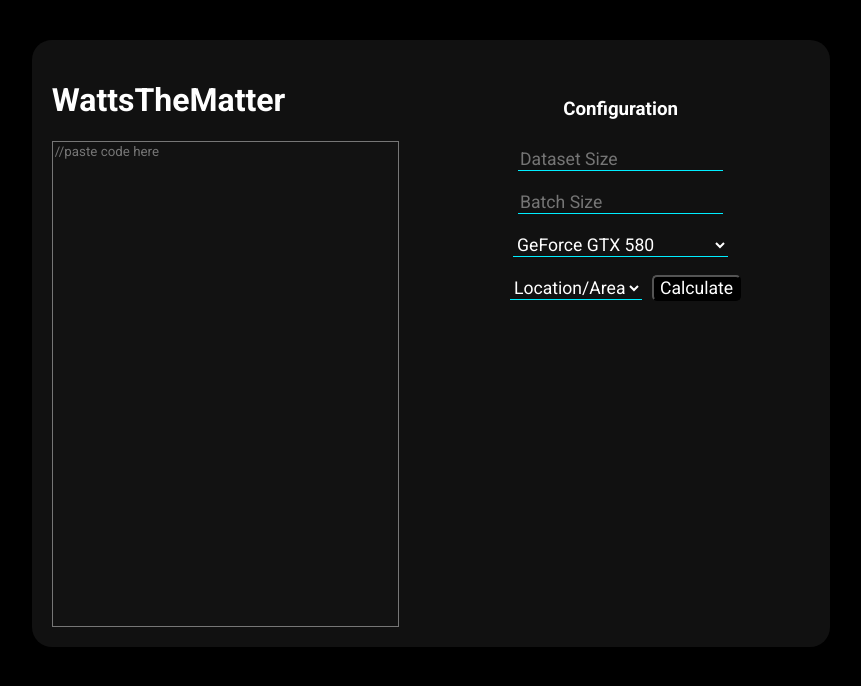
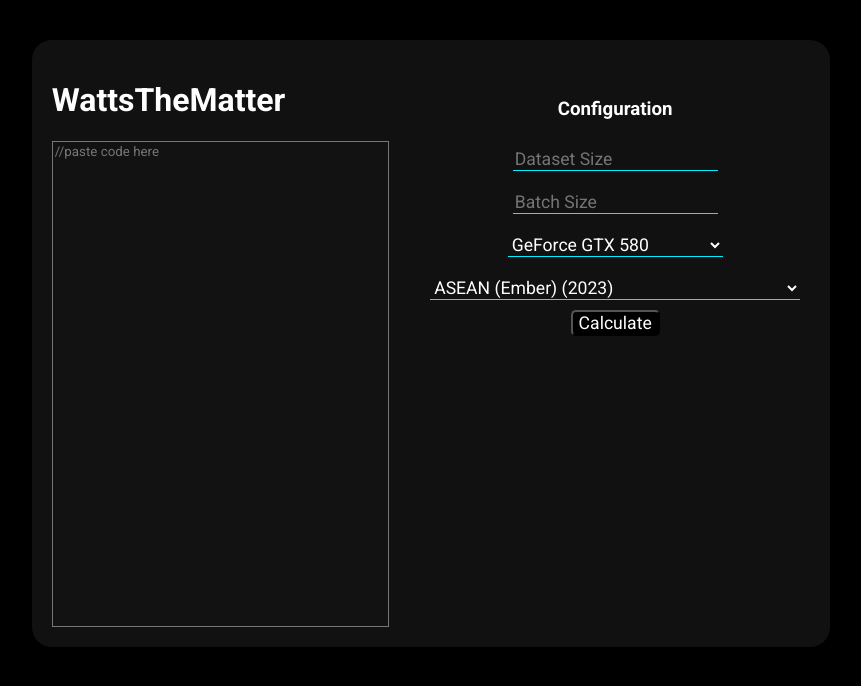
Before and after one commit to lkang172/EnergyHack, a React (Vite) app in the folder frontend/: page / in a window 1280 px wide. Shown: the top 686 px of the page, without its empty margins (209-1070 px from the left). Built offline with nearby package versions, Linux system fonts and the light colour scheme.

Commit message:
add regions and carbon calc

```diff
--- a/frontend/src/components/CodeInput.tsx
+++ b/frontend/src/components/CodeInput.tsx
@@ -1,13 +1,13 @@
 import React, { useState } from "react";
 import { useEffect } from "react";
-import hljs from "highlight.js";
-import "highlight.js/styles/github-dark.css";
+// import hljs from "highlight.js";
+// import "highlight.js/styles/github-dark.css";
 
 import "../App.css";
 
 const CodeInput = ({ onChange }) => {
   useEffect(() => {
-    hljs.highlightAll();
+    // hljs.highlightAll();
   }, []);
   return (
     <>
--- a/frontend/src/components/Input.tsx
+++ b/frontend/src/components/Input.tsx
@@ -8,6 +8,7 @@ export default function Input() {
   const [batchSize, setBatchSize] = useState(0);
   const [gpu, setGpu] = useState("");
   const [code, setCode] = useState();
+  const [carbon, setCarbon] = useState(0);
   const [response, setResponse] = useState<any>();
   const carbon_data: Record<string, number> = carbonData;
   const gpu_data: Record<string, number> = gpuData;
@@ -75,8 +76,12 @@ export default function Input() {
                 </option>
               ))}
             </select>
-            <select name="intensityarea" className="btn btn-ptimary">
-              <option value="">Location/Area</option>
+            <select name="intensityarea" className="btn btn-ptimary" onChange={(e) => setCarbon(parseInt(e.target.value))}>
+              {Object.keys(carbon_data).map((country) => (
+                  <option key={country} value={carbon_data[country]}>
+                    {country}
+                  </option>
+                ))}
             </select>
             <button
               type="button"
@@ -89,6 +94,7 @@ export default function Input() {
               {response != null && (
                 <>
                   <p>Total energy: {response.energy} watts</p>
+                  <p>Total carbon emissions: {response.energy * carbon} gCo</p>
                   <p>
                     That's equal to {response.energy / 25000000} Taylor Swift
                     Eras Tours!
```
